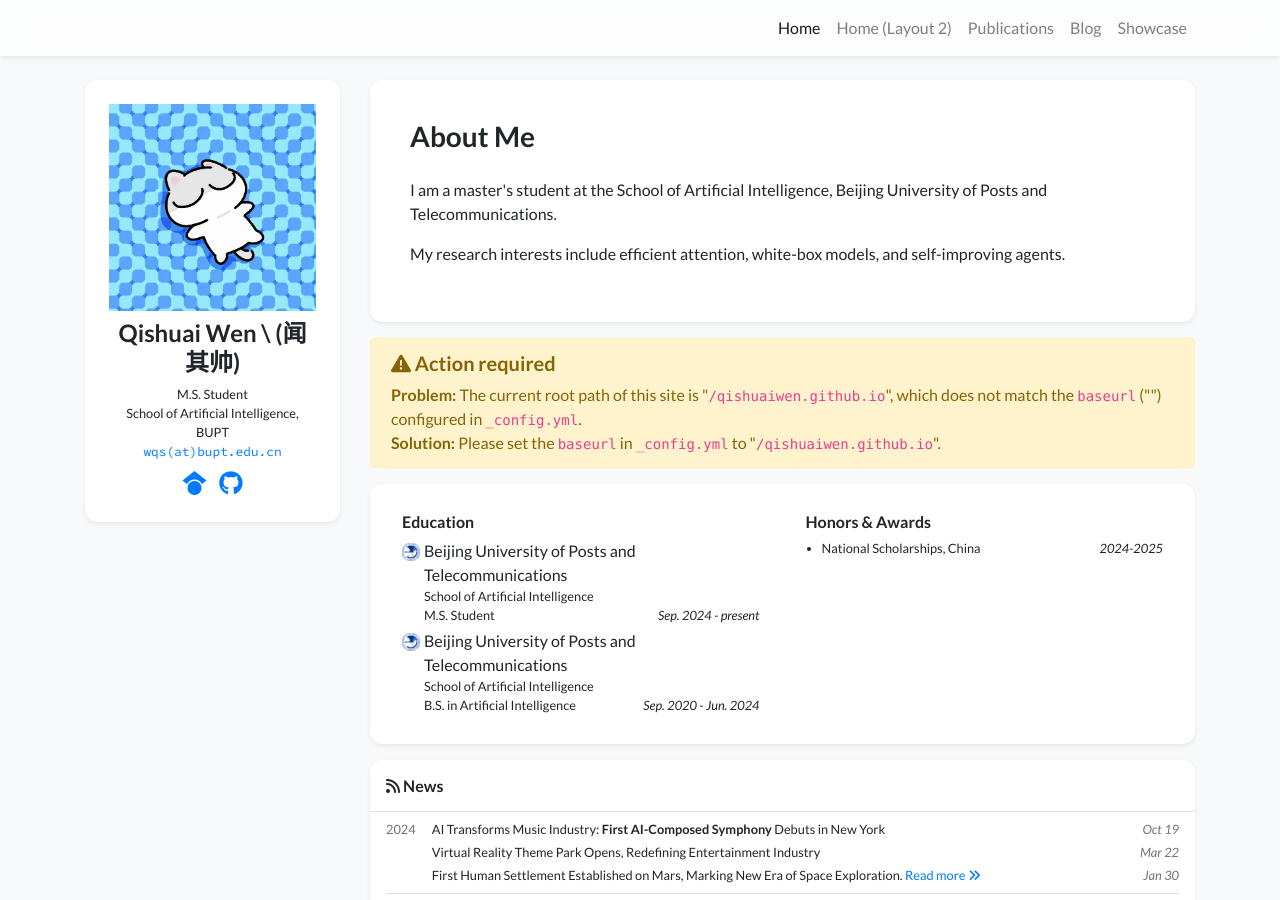
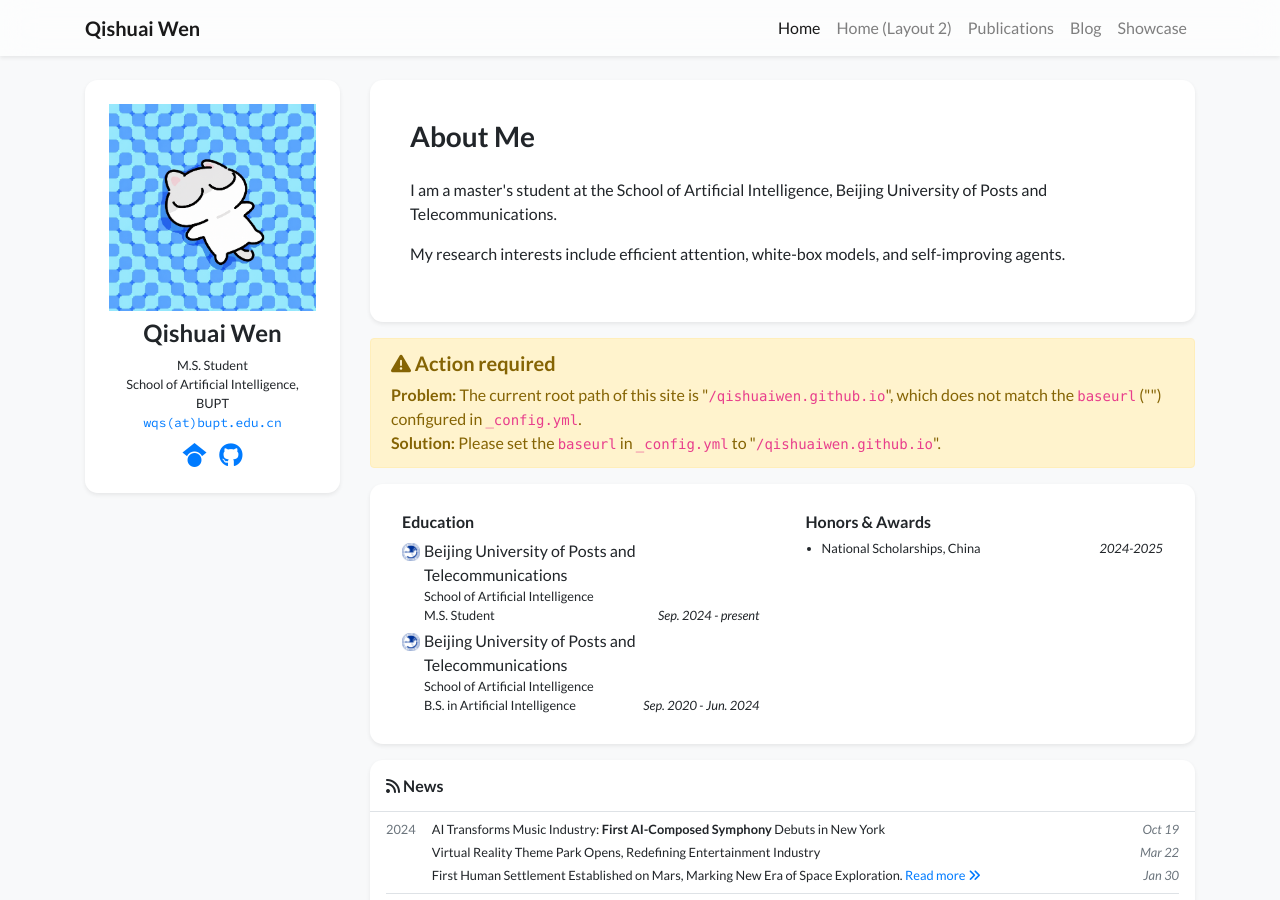
Before and after one commit to QishuaiWen/qishuaiwen.github.io, a Jekyll site: the page built from index.html, in a window 1280 px wide and 900 px high. Built offline with Jekyll 4.4.1, drawn with Linux system fonts in a browser that asks for light colours; nearby versions of some CDN libraries; a style sheet for code colours, icons or effects is not loaded; part of the change alters nothing that is shown.

Commit message:
Update profile.yml

```diff
--- a/_data/profile.yml
+++ b/_data/profile.yml
@@ -1,6 +1,6 @@
-primary_name: "Qishuai Wen \\ (闻其帅)"
-# secondary_name: "Wen"
-# navbar_name: "Qishuai Wen"
+primary_name: "Qishuai Wen"
+secondary_name: "(闻其帅)"
+navbar_name: "Qishuai Wen"
 
 positions:
 - name: M.S. Student
```
